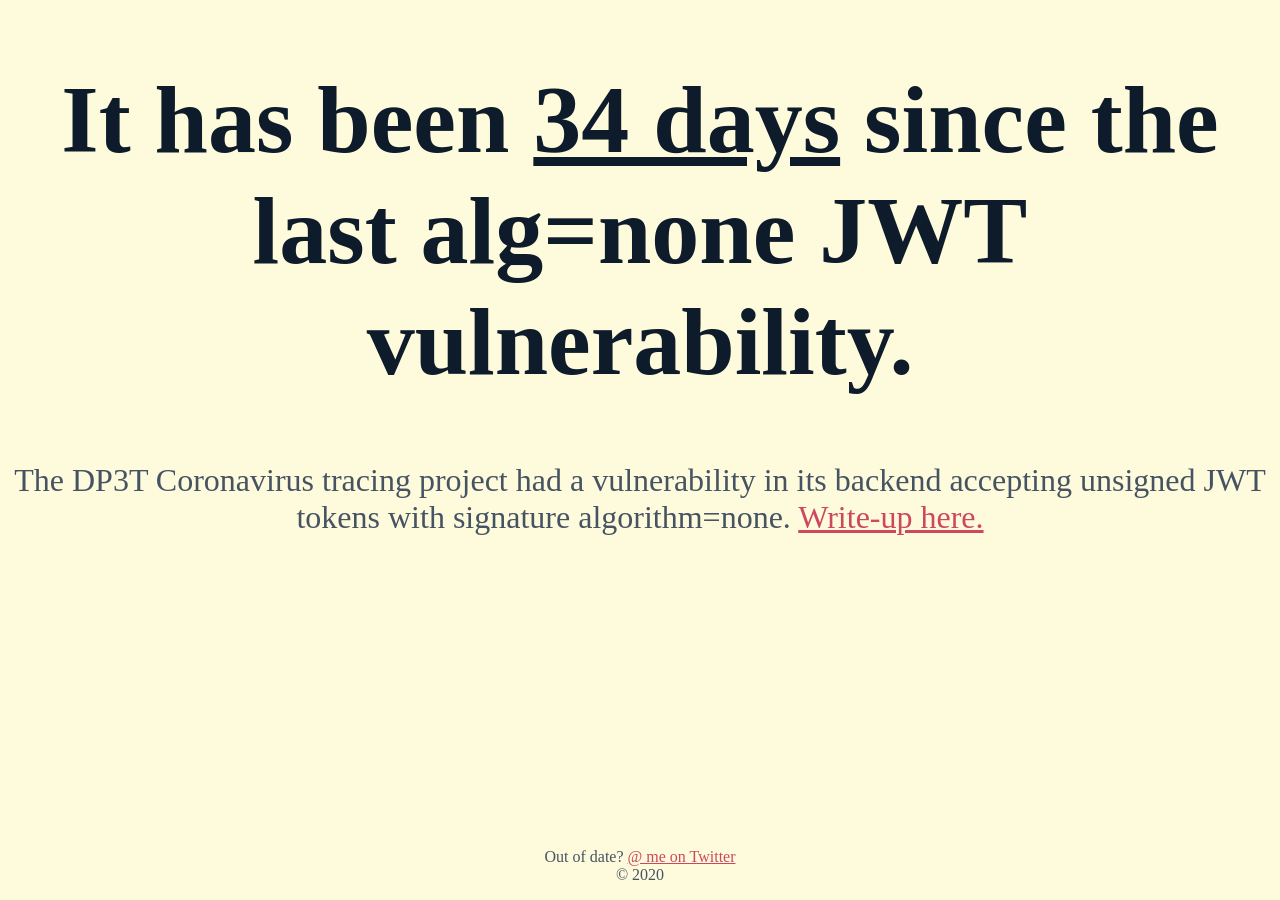
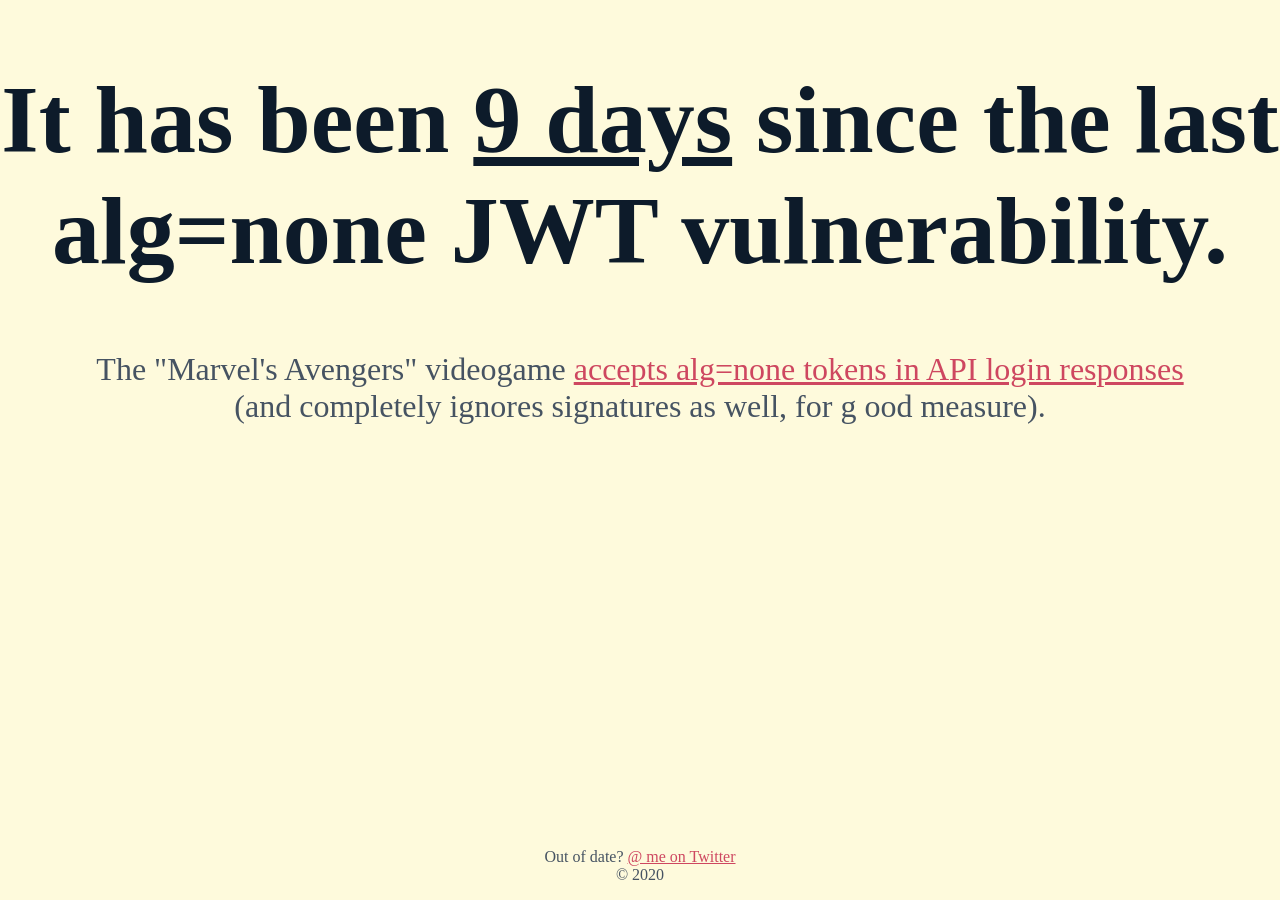
Before and after one commit to zofrex/howmanydayssinceajwtalgnonevuln, a Jekyll site: the page built from index.markdown, in a window 1280 px wide. Built offline with Jekyll 4.4.1, drawn with Linux system fonts in a browser that asks for light colours.

Commit message:
RESET THE COUNTER! alg=none in Marvel's Avengers, 2020-08-24

```diff
--- a/_data/vulns.yml
+++ b/_data/vulns.yml
@@ -1,2 +1,4 @@
 - date: 2020-07-30
   description: The DP3T Coronavirus tracing project had a vulnerability in its backend accepting unsigned JWT tokens with signature algorithm=none. <a href="https://mrsuicideparrot.github.io/security/2020/07/30/CVE-2020-15957.html">Write-up here.</a>
+- date: 2020-08-24
+  description: The "Marvel's Avengers" videogame <a href="https://krystalgamer.github.io/avengers-emulator/">accepts alg=none tokens in API login responses</a><br>(and completely ignores signatures as well, for g	ood measure).
```
